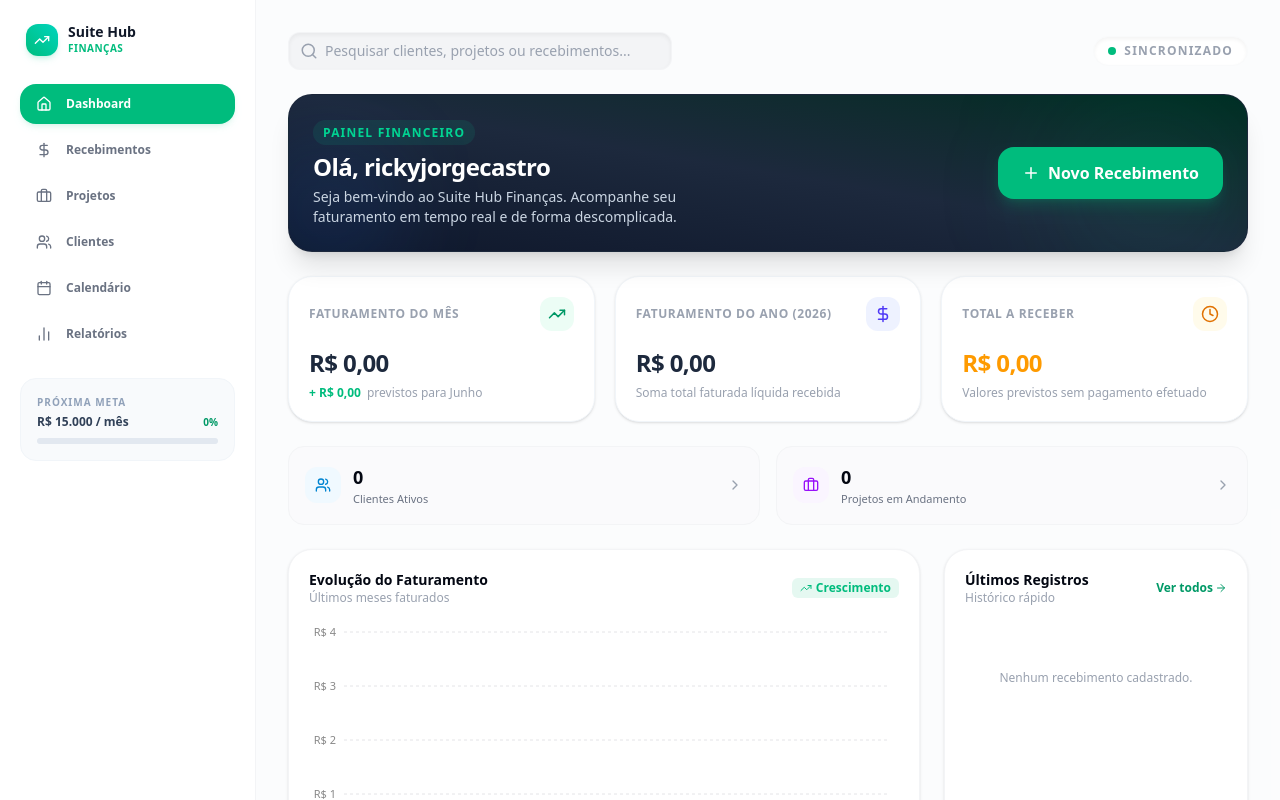
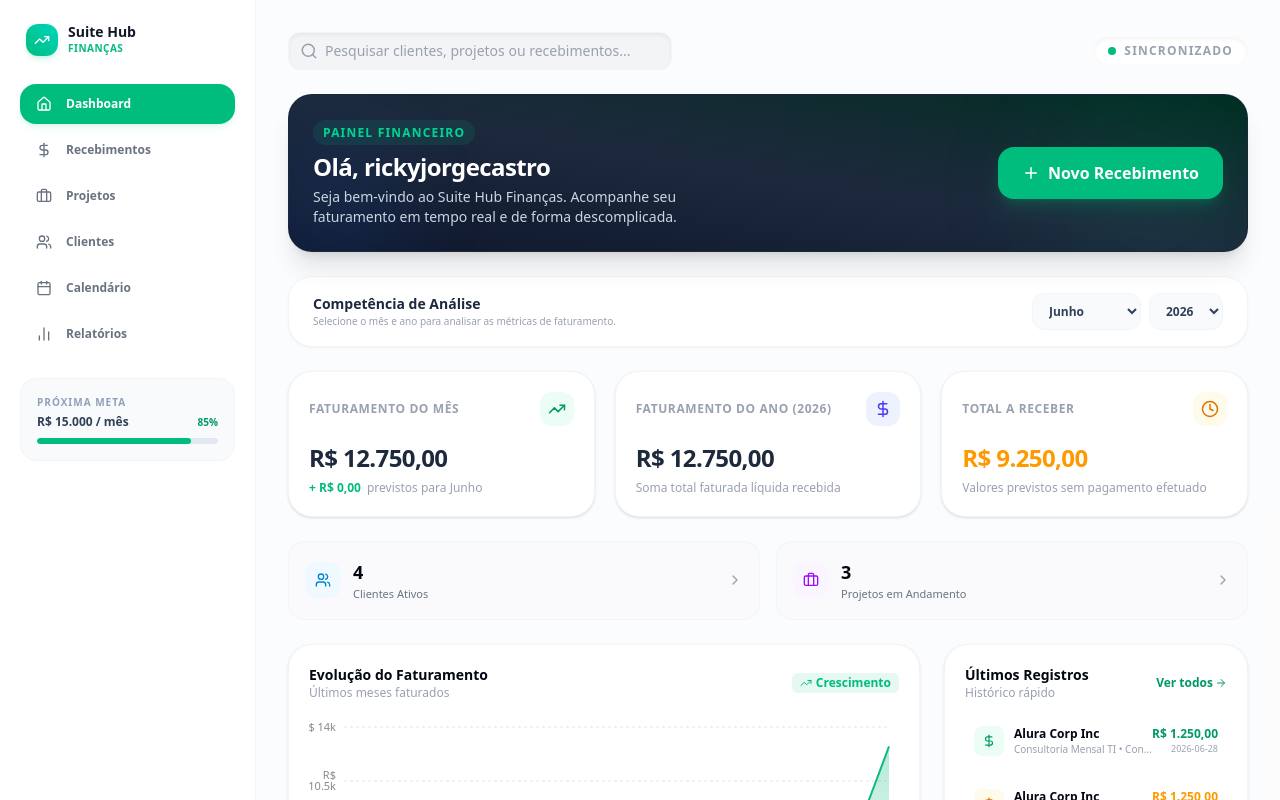
Before and after one commit to suitehub/financas, a React (Vite) app: page / in a window 1280 px wide. Shown: the top 800 px of the page. Built offline with nearby package versions, Linux system fonts and the light colour scheme.

Commit message:
feat: implement dynamic date filtering for dashboard
Add period selection to Dashboard and Reports and replace hardcoded dates with real-time data. Also, update the data initialization process to automatically seed demo data if the user's storage is empty.

```diff
--- a/src/App.tsx
+++ b/src/App.tsx
@@ -73,15 +73,6 @@ export default function App() {
       const uid = 'local-user';
       setUserId(uid);
 
-      // One-time automatic reset to start with a clean slate (zero records)
-      const alreadyReset = localStorage.getItem('suitehub_zero_reset_done');
-      if (!alreadyReset) {
-        localStorage.removeItem('suitehub_clientes');
-        localStorage.removeItem('suitehub_projetos');
-        localStorage.removeItem('suitehub_recebimentos');
-        localStorage.setItem('suitehub_zero_reset_done', 'true');
-      }
-
       await loadAllUserData(uid);
       setAuthLoading(false);
     };
@@ -93,9 +84,17 @@ export default function App() {
   const loadAllUserData = async (uid: string) => {
     try {
       setDataLoading(true);
-      const userClientes = await dbService.getClientes(uid);
-      const userProjetos = await dbService.getProjetos(uid);
-      const userRecebimentos = await dbService.getRecebimentos(uid);
+      let userClientes = await dbService.getClientes(uid);
+      let userProjetos = await dbService.getProjetos(uid);
+      let userRecebimentos = await dbService.getRecebimentos(uid);
+
+      // Auto-recover/re-seed if completely wiped
+      if (userClientes.length === 0 && userProjetos.length === 0 && userRecebimentos.length === 0) {
+        const seeded = await dbService.seedDemoData(uid);
+        userClientes = seeded.clientes;
+        userProjetos = seeded.projetos;
+        userRecebimentos = seeded.recebimentos;
+      }
 
       setClientes(userClientes);
       setProjetos(userProjetos);
@@ -332,8 +331,9 @@ export default function App() {
 
 
   // Sum current month receipts to calculate progress for "Próxima Meta" widget
-  const currentYearStr = '2026';
-  const currentMonthStr = '06'; // June
+  const now = new Date();
+  const currentYearStr = now.getFullYear().toString();
+  const currentMonthStr = String(now.getMonth() + 1).padStart(2, '0');
   const faturamentoMesSidebar = recebimentos
     .filter(r => r.status === 'Recebido' && r.dataRecebimento && r.dataRecebimento.startsWith(`${currentYearStr}-${currentMonthStr}`))
     .reduce((sum, r) => sum + r.valor, 0);
--- a/src/components/Dashboard.tsx
+++ b/src/components/Dashboard.tsx
@@ -1,4 +1,4 @@
-import React from 'react';
+import React, { useState } from 'react';
 import {
   TrendingUp,
   DollarSign,
@@ -33,13 +33,34 @@ export default function Dashboard({
   onNavigateTo
 }: DashboardProps) {
 
+  // Periods lists for filtering
+  const monthsList = [
+    { value: '01', label: 'Janeiro' },
+    { value: '02', label: 'Fevereiro' },
+    { value: '03', label: 'Março' },
+    { value: '04', label: 'Abril' },
+    { value: '05', label: 'Maio' },
+    { value: '06', label: 'Junho' },
+    { value: '07', label: 'Julho' },
+    { value: '08', label: 'Agosto' },
+    { value: '09', label: 'Setembro' },
+    { value: '10', label: 'Outubro' },
+    { value: '11', label: 'Novembro' },
+    { value: '12', label: 'Dezembro' }
+  ];
+  const yearsList = ['2024', '2025', '2026', '2027'];
+
   // Current Date context
-  const currentYearStr = '2026';
-  const currentMonthStr = '06'; // June
+  const now = new Date();
+  const [selectedYear, setSelectedYear] = useState<string>(now.getFullYear().toString());
+  const [selectedMonth, setSelectedMonth] = useState<string>(String(now.getMonth() + 1).padStart(2, '0'));
+
+  const currentYearStr = selectedYear;
+  const currentMonthStr = selectedMonth;
 
   // --- STATS CALCULATIONS ---
 
-  // Faturamento do Mês (Received in current month: 2026-06)
+  // Faturamento do Mês (Received in current month)
   const faturamentoMes = recebimentos
     .filter(r => r.status === 'Recebido' && r.dataRecebimento && r.dataRecebimento.startsWith(`${currentYearStr}-${currentMonthStr}`))
     .reduce((sum, r) => sum + r.valor, 0);
@@ -48,7 +69,7 @@ export default function Dashboard({
     .filter(r => r.status === 'A Receber' && r.dataPrevista.startsWith(`${currentYearStr}-${currentMonthStr}`))
     .reduce((sum, r) => sum + r.valor, 0);
 
-  // Faturamento do Ano (Received in current year: 2026)
+  // Faturamento do Ano (Received in current year)
   const faturamentoAno = recebimentos
     .filter(r => r.status === 'Recebido' && r.dataRecebimento && r.dataRecebimento.startsWith(currentYearStr))
     .reduce((sum, r) => sum + r.valor, 0);
@@ -71,14 +92,14 @@ export default function Dashboard({
 
   // --- CHART EVOLUTION (Last 6 Months) ---
   const getEvolucaoData = () => {
-    // Generate last 6 months key strings
-    // E.g., for June 2026: Jan, Feb, Mar, Apr, May, Jun
     const monthNames = ['Jan', 'Fev', 'Mar', 'Abr', 'Mai', 'Jun', 'Jul', 'Ago', 'Set', 'Out', 'Nov', 'Dez'];
     const data: { name: string; Faturado: number; Pendente: number }[] = [];
 
-    const baseDate = new Date(2026, 5, 29); // June 2026
+    const selYearNum = parseInt(currentYearStr, 10);
+    const selMonthNum = parseInt(currentMonthStr, 10) - 1; // 0-indexed
+
     for (let i = 5; i >= 0; i--) {
-      const d = new Date(2026, 5 - i, 1);
+      const d = new Date(selYearNum, selMonthNum - i, 1);
       const year = d.getFullYear();
       const monthNum = d.getMonth() + 1;
       const monthStr = monthNum < 10 ? `0${monthNum}` : `${monthNum}`;
@@ -93,7 +114,7 @@ export default function Dashboard({
         .reduce((sum, r) => sum + r.valor, 0);
 
       data.push({
-        name: monthNames[d.getMonth()],
+        name: `${monthNames[d.getMonth()]}/${String(year).slice(2)}`,
         Faturado: faturadoNoMes,
         Pendente: pendenteNoMes
       });
@@ -138,6 +159,37 @@ export default function Dashboard({
         </button>
       </div>
 
+      {/* Competência / Filtro de Período do Painel */}
+      <div className="flex flex-col sm:flex-row sm:items-center sm:justify-between gap-3 bg-white dark:bg-zinc-900 px-6 py-4 rounded-3xl border border-slate-100 dark:border-zinc-800/80 shadow-xs">
+        <div>
+          <h3 className="text-sm font-bold text-slate-800 dark:text-zinc-100">Competência de Análise</h3>
+          <p className="text-[10px] text-gray-400 dark:text-zinc-500">Selecione o mês e ano para analisar as métricas de faturamento.</p>
+        </div>
+        <div className="flex items-center gap-2">
+          {/* Mês Selector */}
+          <select
+            value={selectedMonth}
+            onChange={(e) => setSelectedMonth(e.target.value)}
+            className="bg-slate-50 dark:bg-zinc-800 border border-slate-100 dark:border-zinc-750 rounded-xl px-3 py-2 text-xs font-semibold text-slate-700 dark:text-zinc-200 focus:outline-none focus:ring-1 focus:ring-emerald-500 cursor-pointer"
+          >
+            {monthsList.map(m => (
+              <option key={m.value} value={m.value}>{m.label}</option>
+            ))}
+          </select>
+
+          {/* Ano Selector */}
+          <select
+            value={selectedYear}
+            onChange={(e) => setSelectedYear(e.target.value)}
+            className="bg-slate-50 dark:bg-zinc-800 border border-slate-100 dark:border-zinc-750 rounded-xl px-3 py-2 text-xs font-semibold text-slate-700 dark:text-zinc-200 focus:outline-none focus:ring-1 focus:ring-emerald-500 cursor-pointer"
+          >
+            {yearsList.map(y => (
+              <option key={y} value={y}>{y}</option>
+            ))}
+          </select>
+        </div>
+      </div>
+
       {/* KPI Stats Grid */}
       <div className="grid grid-cols-1 sm:grid-cols-2 lg:grid-cols-3 gap-5">
 
@@ -160,7 +212,7 @@ export default function Dashboard({
                 + {formatCurrency(aReceberMes)}
               </span>
               <span className="text-gray-400 dark:text-zinc-500">
-                previstos para Junho
+                previstos para {monthsList.find(m => m.value === currentMonthStr)?.label || 'este mês'}
               </span>
             </div>
           </div>
@@ -170,7 +222,7 @@ export default function Dashboard({
         <div className="bg-white dark:bg-zinc-900 rounded-3xl border border-slate-100 dark:border-zinc-800/80 p-5 shadow-sm hover:shadow-md transition-all flex flex-col justify-between">
           <div className="flex items-center justify-between">
             <span className="text-xs font-semibold text-gray-400 dark:text-zinc-500 uppercase tracking-wider">
-              Faturamento do Ano (2026)
+              Faturamento do Ano ({currentYearStr})
             </span>
             <div className="p-2 bg-indigo-50 dark:bg-indigo-950/20 text-indigo-600 dark:text-indigo-400 rounded-xl">
               <DollarSign size={18} />
--- a/src/components/Relatorios.tsx
+++ b/src/components/Relatorios.tsx
@@ -1,4 +1,4 @@
-import React from 'react';
+import React, { useState } from 'react';
 import {
   TrendingUp,
   FileText,
@@ -34,9 +34,30 @@ interface RelatoriosProps {
 
 export default function Relatorios({ clientes, projetos, recebimentos }: RelatoriosProps) {
 
+  // Period lists for selection
+  const monthsList = [
+    { value: '01', label: 'Janeiro' },
+    { value: '02', label: 'Fevereiro' },
+    { value: '03', label: 'Março' },
+    { value: '04', label: 'Abril' },
+    { value: '05', label: 'Maio' },
+    { value: '06', label: 'Junho' },
+    { value: '07', label: 'Julho' },
+    { value: '08', label: 'Agosto' },
+    { value: '09', label: 'Setembro' },
+    { value: '10', label: 'Outubro' },
+    { value: '11', label: 'Novembro' },
+    { value: '12', label: 'Dezembro' }
+  ];
+  const yearsList = ['2024', '2025', '2026', '2027'];
+
   // Context years/months
-  const currentYearStr = '2026';
-  const currentMonthStr = '06'; // June
+  const now = new Date();
+  const [selectedYear, setSelectedYear] = useState<string>(now.getFullYear().toString());
+  const [selectedMonth, setSelectedMonth] = useState<string>(String(now.getMonth() + 1).padStart(2, '0'));
+
+  const currentYearStr = selectedYear;
+  const currentMonthStr = selectedMonth;
 
   const formatCurrency = (val: number) => {
     return new Intl.NumberFormat('pt-BR', { style: 'currency', currency: 'BRL' }).format(val);
@@ -184,10 +205,35 @@ export default function Relatorios({ clientes, projetos, recebimentos }: Relator
   return (
     <div className="space-y-6">
 
-      {/* Title Header */}
-      <div className="bg-white dark:bg-zinc-900 p-5 rounded-3xl border border-gray-100 dark:border-zinc-800 shadow-xs">
-        <h2 className="text-lg font-black text-gray-950 dark:text-zinc-50 tracking-tight">Estatísticas & Relatórios</h2>
-        <p className="text-xs text-gray-400 dark:text-zinc-500">Analise detalhadamente a saúde financeira do seu faturamento.</p>
+      {/* Title Header with Selectors */}
+      <div className="bg-white dark:bg-zinc-900 p-5 rounded-3xl border border-gray-100 dark:border-zinc-800 shadow-xs flex flex-col sm:flex-row sm:items-center sm:justify-between gap-4">
+        <div>
+          <h2 className="text-lg font-black text-gray-950 dark:text-zinc-50 tracking-tight">Estatísticas & Relatórios</h2>
+          <p className="text-xs text-gray-400 dark:text-zinc-500">Analise detalhadamente a saúde financeira do seu faturamento.</p>
+        </div>
+
+        {/* Period Selector in Header */}
+        <div className="flex items-center gap-2 bg-slate-50 dark:bg-zinc-850 p-1.5 rounded-2xl border border-slate-100/80 dark:border-zinc-800 shrink-0 self-start sm:self-center">
+          <select
+            value={selectedMonth}
+            onChange={(e) => setSelectedMonth(e.target.value)}
+            className="bg-white dark:bg-zinc-900 border border-slate-200/60 dark:border-zinc-700/80 rounded-xl px-3 py-1.5 text-xs font-semibold text-slate-700 dark:text-zinc-200 focus:outline-none focus:ring-1 focus:ring-emerald-500 cursor-pointer"
+          >
+            {monthsList.map(m => (
+              <option key={m.value} value={m.value}>{m.label}</option>
+            ))}
+          </select>
+
+          <select
+            value={selectedYear}
+            onChange={(e) => setSelectedYear(e.target.value)}
+            className="bg-white dark:bg-zinc-900 border border-slate-200/60 dark:border-zinc-700/80 rounded-xl px-3 py-1.5 text-xs font-semibold text-slate-700 dark:text-zinc-200 focus:outline-none focus:ring-1 focus:ring-emerald-500 cursor-pointer"
+          >
+            {yearsList.map(y => (
+              <option key={y} value={y}>{y}</option>
+            ))}
+          </select>
+        </div>
       </div>
 
       {/* KPI Stats Panel Grid */}
@@ -243,7 +289,7 @@ export default function Relatorios({ clientes, projetos, recebimentos }: Relator
               <h3 className="text-sm font-bold text-gray-950 dark:text-zinc-100">Evolução Mensal</h3>
               <p className="text-xs text-gray-400 dark:text-zinc-500">Histórico de faturamento acumulado por mês</p>
             </div>
-            <span className="text-xs text-gray-500 bg-gray-100 dark:bg-zinc-800 px-2.5 py-1 rounded-md font-bold">2026</span>
+            <span className="text-xs text-gray-500 bg-gray-100 dark:bg-zinc-800 px-2.5 py-1 rounded-md font-bold">{currentYearStr}</span>
           </div>
           <div className="h-64 w-full">
             <ResponsiveContainer width="100%" height="100%">
```
